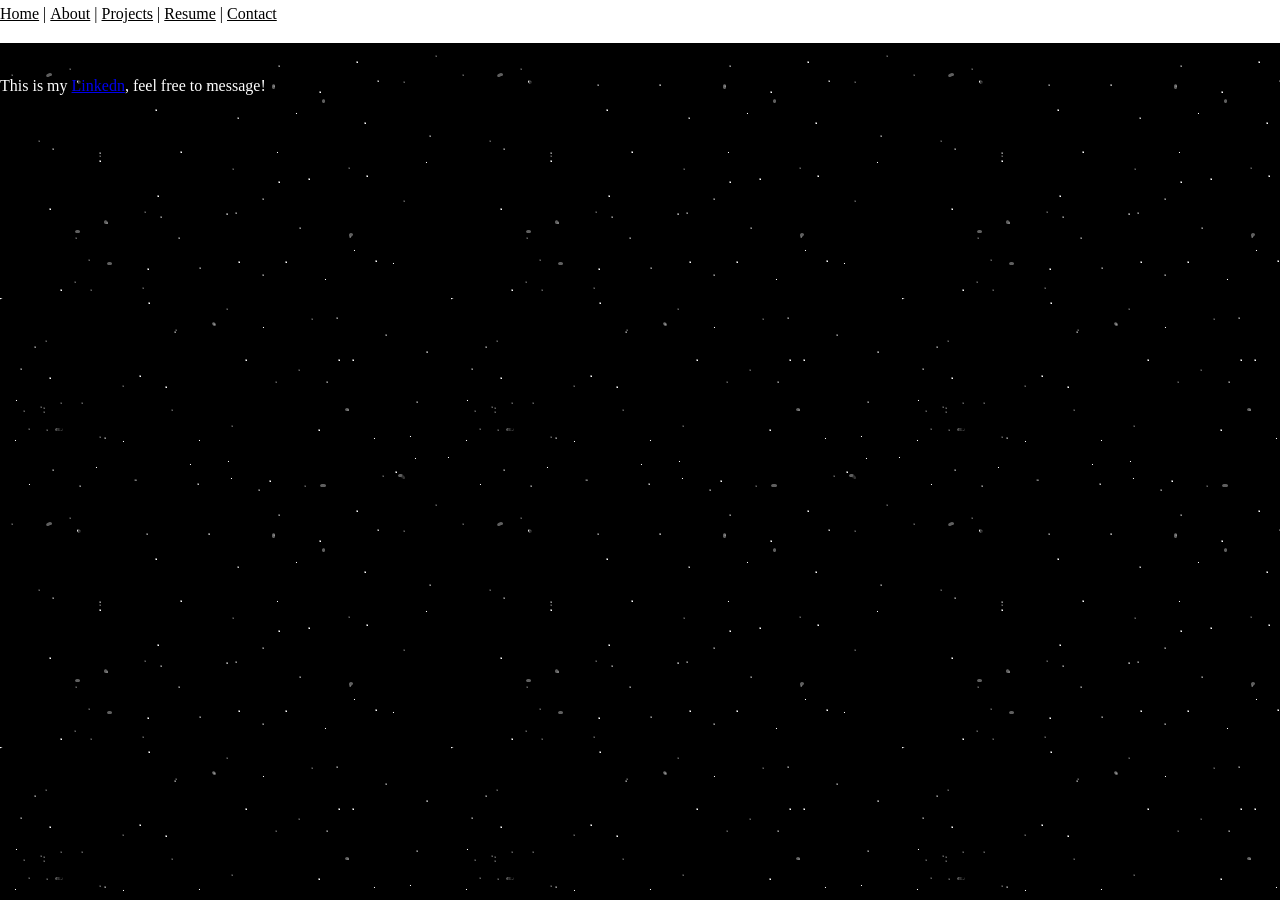
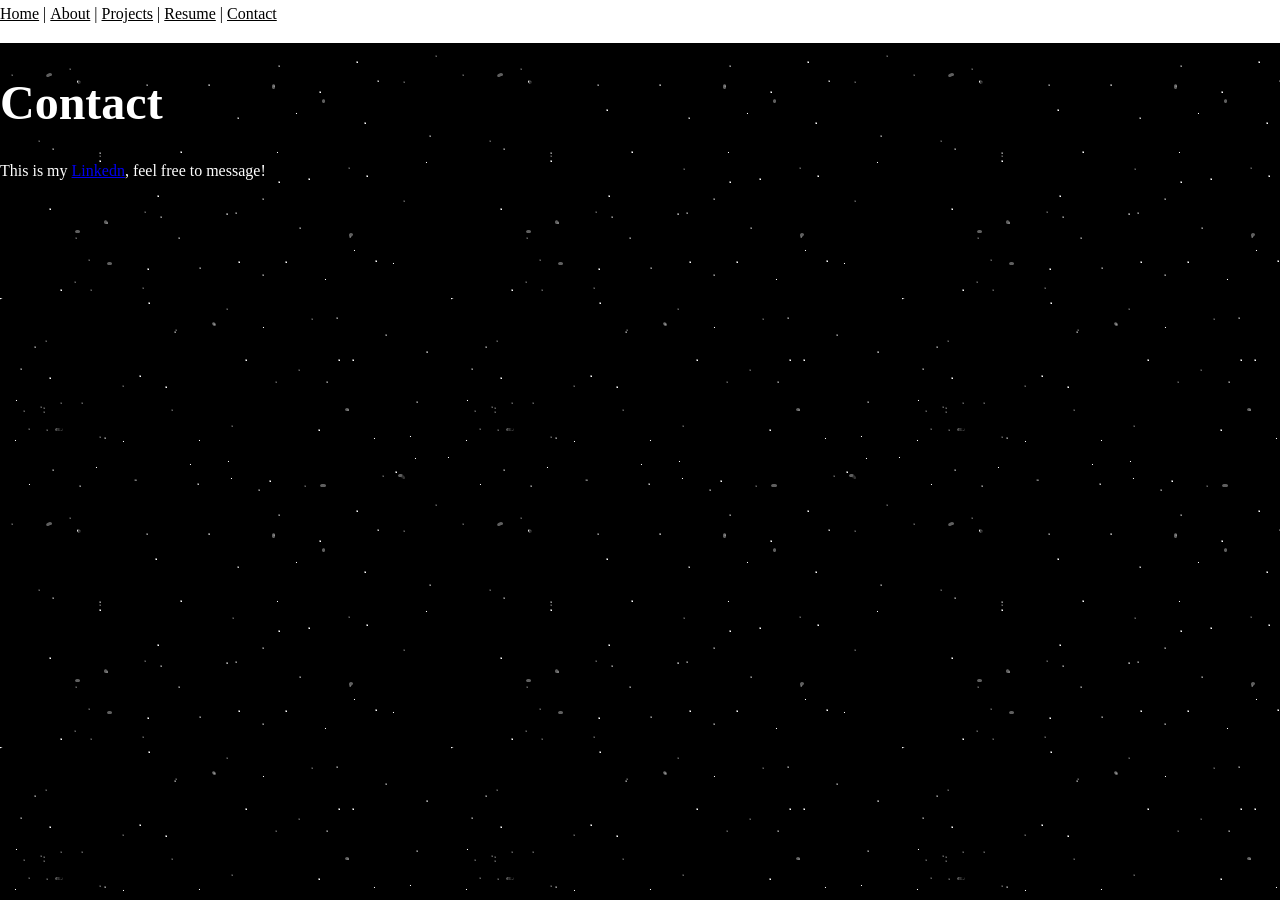
Before and after one commit to Julianzen/julians.github.io, a Jekyll site: the page built from contact.md, in a window 1280 px wide. Built offline with Jekyll 4.4.1, drawn with Linux system fonts in a browser that asks for light colours.

Commit message:
Change heading from h to h1 in contact.md

```diff
--- a/contact.md
+++ b/contact.md
@@ -4,9 +4,9 @@ title: "Contact"
 ---
 
 <div class="contact-main">
-  <h>
+  <h1>
     Contact
-  </h>
+  </h1>
   <p>
     This is my <a href="https://www.linkedin.com/in/julian-shyu-3081142a8/" target="_blank">Linkedn</a>, feel free to message!
   </p>
```
